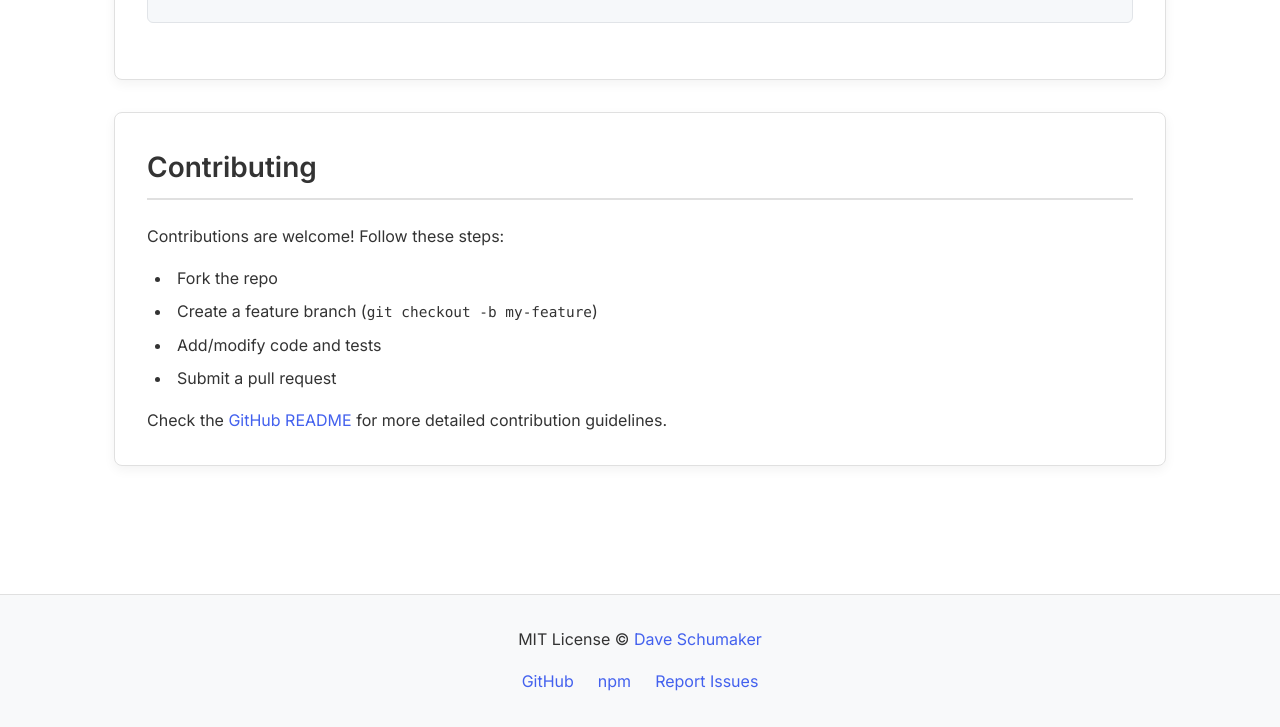
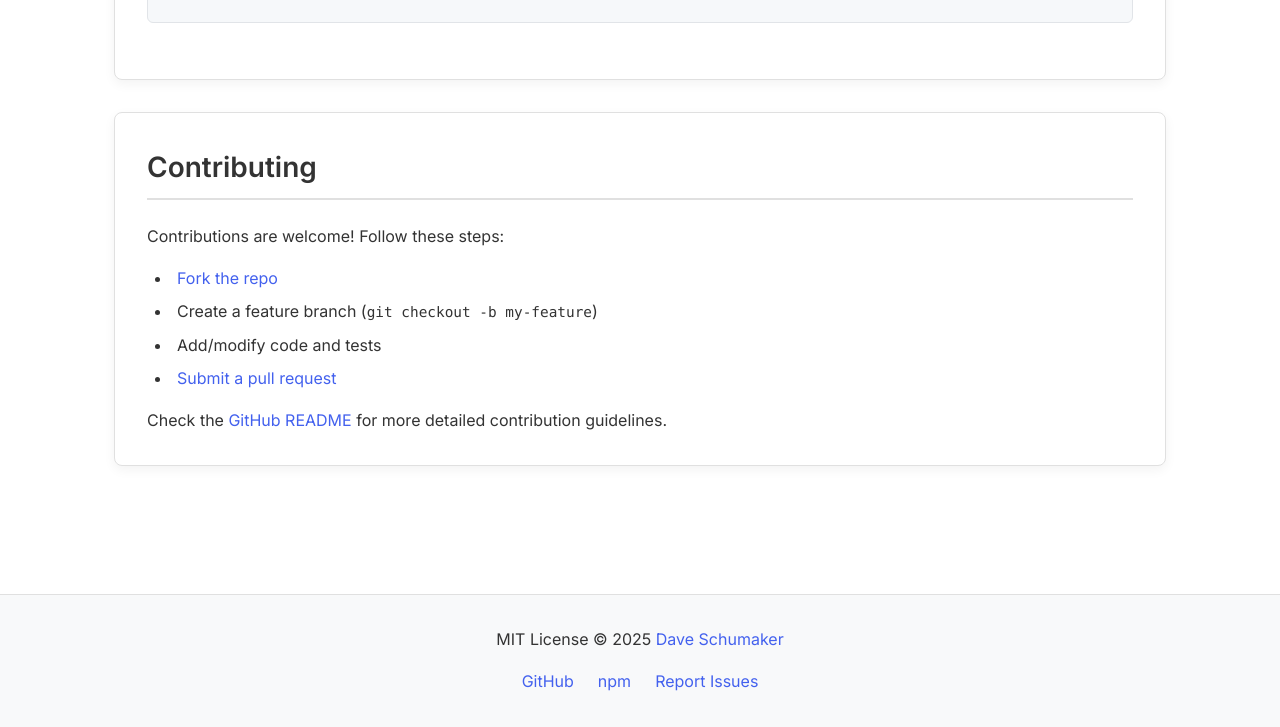
Before and after one commit to daveschumaker/code-to-prompt, a website: page docs/index.html in a window 1280 px wide. Shown: the part 4609-5336 px from the top of the page. Drawn offline with Linux system fonts and the light colour scheme.

Commit message:
chore: update HTML page with logo

```diff
--- a/docs/index.html
+++ b/docs/index.html
@@ -7,6 +7,25 @@
       name="description"
       content="Code-to-prompt: A CLI tool to gather and format files for LLM prompts"
     />
+    <meta name="author" content="Dave Schumaker" />
+    <meta name="keywords" content="CLI, LLM prompts, code formatting, node.js, typescript, AI tools" />
+
+    <!-- Favicon -->
+    <link rel="icon" href="code-to-prompt-logo.png" type="image/png" />
+
+    <!-- Open Graph / Facebook -->
+    <meta property="og:type" content="website" />
+    <meta property="og:url" content="https://daveschumaker.github.io/code-to-prompt/" />
+    <meta property="og:title" content="code-to-prompt" />
+    <meta property="og:description" content="A Node.js CLI tool to gather and format files for LLM prompts" />
+    <meta property="og:image" content="https://daveschumaker.github.io/code-to-prompt/social-card.png" />
+
+    <!-- Twitter -->
+    <meta property="twitter:card" content="summary_large_image" />
+    <meta property="twitter:url" content="https://daveschumaker.github.io/code-to-prompt/" />
+    <meta property="twitter:title" content="code-to-prompt" />
+    <meta property="twitter:description" content="A Node.js CLI tool to gather and format files for LLM prompts" />
+    <meta property="twitter:image" content="https://daveschumaker.github.io/code-to-prompt/social-card.png" />
     <title>code-to-prompt</title>
     <link
       rel="stylesheet"
@@ -873,12 +892,12 @@ code-to-prompt ./src ./tests --markdown -o prompt.md</code><button class="copy-b
           <h2 class="section-title">Contributing</h2>
           <p>Contributions are welcome! Follow these steps:</p>
           <ul>
-            <li>Fork the repo</li>
+            <li><a href="https://github.com/daveschumaker/code-to-prompt/fork" target="_blank" rel="noopener">Fork the repo</a></li>
             <li>
               Create a feature branch (<code>git checkout -b my-feature</code>)
             </li>
             <li>Add/modify code and tests</li>
-            <li>Submit a pull request</li>
+            <li><a href="https://github.com/daveschumaker/code-to-prompt/pulls" target="_blank" rel="noopener">Submit a pull request</a></li>
           </ul>
           <p>
             Check the
@@ -897,7 +916,7 @@ code-to-prompt ./src ./tests --markdown -o prompt.md</code><button class="copy-b
     <footer>
       <div class="container">
         <p>
-          MIT License &copy;
+          MIT License &copy; <span id="year">2023</span>
           <a
             href="https://github.com/daveschumaker"
             target="_blank"
@@ -927,6 +946,11 @@ code-to-prompt ./src ./tests --markdown -o prompt.md</code><button class="copy-b
         </div>
       </div>
     </footer>
+
+    <!-- Add the year script before the other scripts -->
+    <script>
+      document.getElementById('year').textContent = new Date().getFullYear();
+    </script>
 
     <script>
       // Theme toggle functionality
--- a/package.json
+++ b/package.json
@@ -27,7 +27,7 @@
     "type": "git",
     "url": "git+https://github.com/daveschumaker/code-to-prompt.git"
   },
-  "homepage": "https://github.com/daveschumaker/code-to-prompt#readme",
+  "homepage": "https://daveschumaker.github.io/code-to-prompt/",
   "bugs": {
     "url": "https://github.com/daveschumaker/code-to-prompt/issues"
   },
```
Also changed, not shown: README.md, docs/social-card.png (added).
